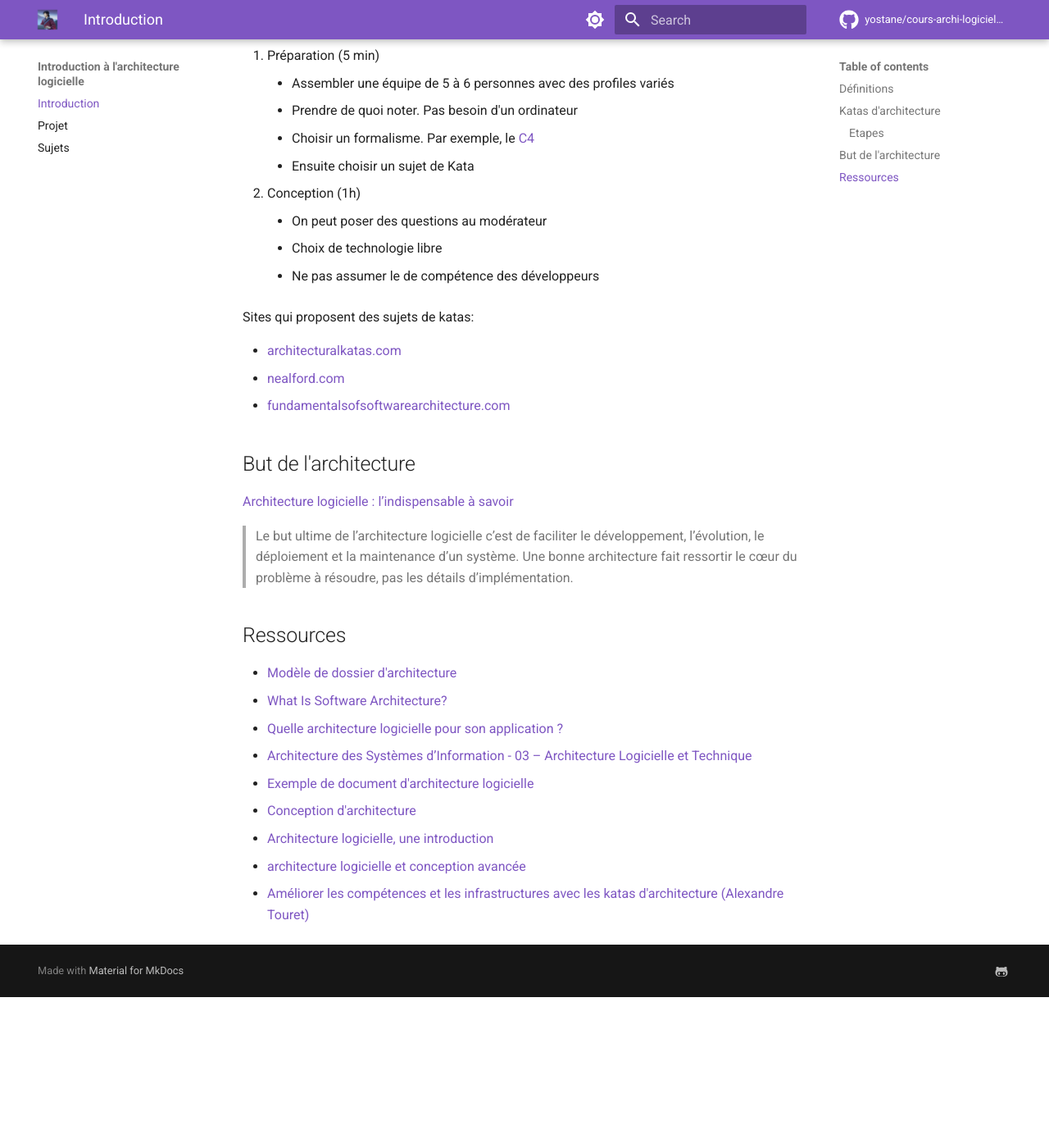
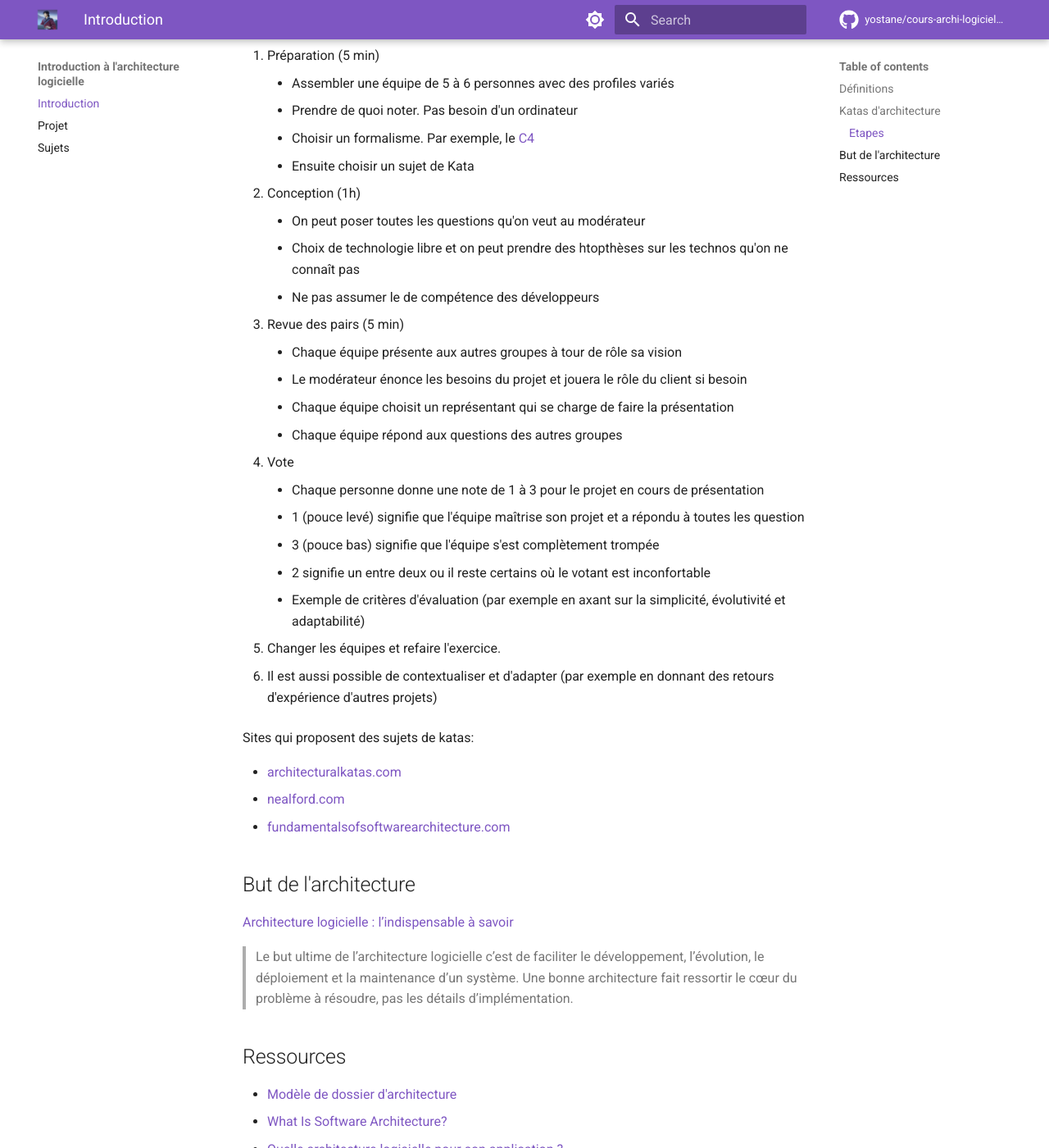
Before and after one commit to yostane/cours-archi-logicielle, an MkDocs documentation site: the page built from docs/index.md, in a window 1280 px wide and 1400 px high, scrolled down 1109 px. Shown: the whole window at 82% size. Built offline with MkDocs 1.6.1 and Material for MkDocs 9.7.7, drawn with Linux system fonts in a browser that asks for light colours; comment, search, counter and statistics services are not loaded; before the commit the page ends 2325 px from its top, so only the background shows below that.

Commit message:
Instruction katas

```diff
--- a/docs/index.md
+++ b/docs/index.md
@@ -39,9 +39,23 @@ Katas d'architecture -> Coding dojos pour architecte
     - Choisir un formalisme. Par exemple, le [C4](https://c4model.com/)
     - Ensuite choisir un sujet de Kata
 1. Conception (1h)
-    - On peut poser des questions au modérateur
-    - Choix de technologie libre
+    - On peut poser toutes les questions qu'on veut au modérateur
+    - Choix de technologie libre et on peut prendre des htopthèses sur les technos qu'on ne connaît pas
     - Ne pas assumer le de compétence des développeurs
+1. Revue des pairs (5 min)
+    - Chaque équipe présente aux autres groupes à tour de rôle sa vision
+    - Le modérateur énonce les besoins du projet et jouera le rôle du client si besoin
+    - Chaque équipe choisit un représentant qui se charge de faire la présentation
+    - Chaque équipe répond aux questions des autres groupes
+1. Vote
+    - Chaque personne donne une note de 1 à 3 pour le projet en cours de présentation
+    - 1 (pouce levé) signifie que l'équipe maîtrise son projet et a répondu à toutes les question
+    - 3 (pouce bas) signifie que l'équipe s'est complètement trompée
+    - 2 signifie un entre deux ou il reste certains où le votant est inconfortable
+    - Exemple de critères d'évaluation (par exemple en axant sur la simplicité, évolutivité et adaptabilité)
+1. Changer les équipes et refaire l'exercice.
+
+- Il est aussi possible de contextualiser et d'adapter (par exemple en donnant des retours d'expérience d'autres projets)
 
 Sites qui proposent des sujets de katas:
 
```
